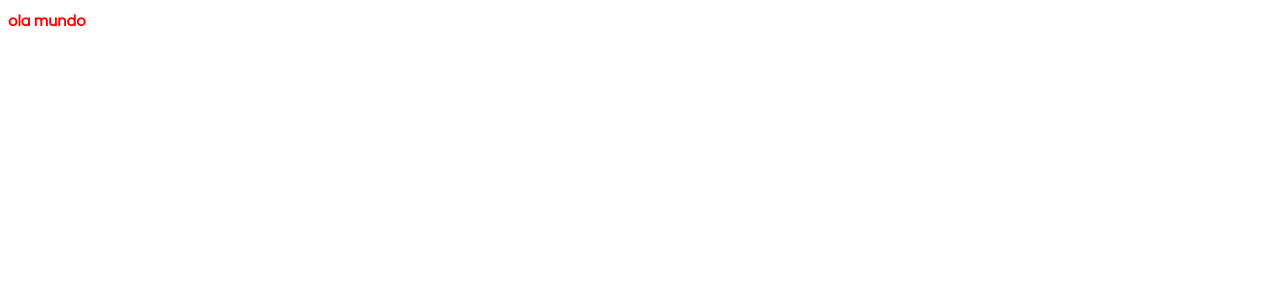
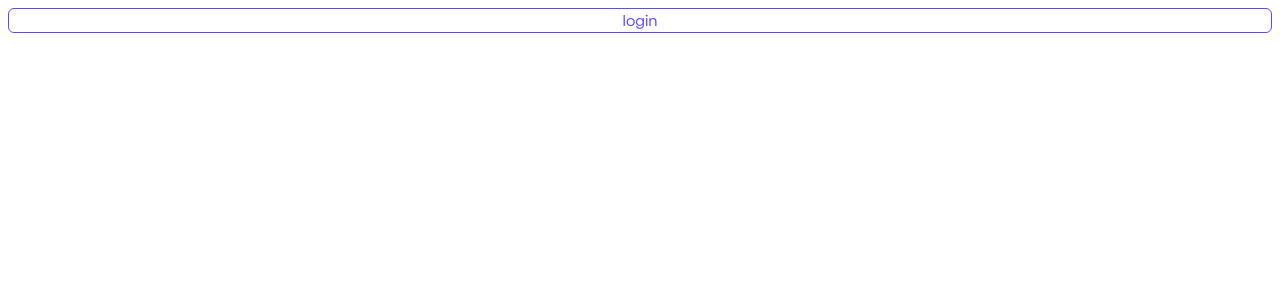
Before and after one commit to samuelESP/devagram-react, a Next.js app: page / in a window 1280 px wide. Shown: the top 300 px of the page. Built offline with nearby package versions, Linux system fonts and the light colour scheme.

Commit message:
Criado Botâo

```diff
--- /dev/null
+++ b/components/button/button.scss
@@ -0,0 +1,38 @@
+@mixin botaoPrimario {
+    background-color: $corPrimaria;
+    color: $branco;
+}
+
+@mixin botaoInvetido {
+    background-color: $branco;
+    color: $corPrimaria;
+    border: 1px solid $corPrimaria;
+}
+
+.btn {
+    width: 100%;
+    border: none;
+    border-radius: 6px;
+    cursor: pointer;
+
+    &.primaria{
+        @include botaoPrimario;
+
+        &:hover {
+            @include botaoInvetido;
+        }
+    }
+
+    &.outline {
+        @include botaoInvetido;
+
+        &:hover {
+            @include botaoPrimario;
+        }
+
+    }
+
+    &:disabled {
+        opacity: 0.5;
+    }
+}
--- /dev/null
+++ b/components/button/index.js
@@ -0,0 +1,17 @@
+export default function Button({
+    tipo='button',
+    texto,
+    cor='primaria',
+    disable = false,
+    onclick
+}){
+    return(
+        <button
+        type={tipo}
+        className={`btn ${cor}`}
+        disabled={disable}
+         onClick={onclick}>
+            {texto}
+        </button>
+    )
+}
--- a/pages/index.js
+++ b/pages/index.js
@@ -1,8 +1,9 @@
+import Button from "@/components/button";
 
 export default function Home() {
   return (
     <>
-      <h1>ola mundo</h1>
+      <Button texto={"login"} cor={"outline"} onclick={() => console.log("Botão CLicado")}/>
     </>
   );
 }
--- a/styles/globals.scss
+++ b/styles/globals.scss
@@ -4,5 +4,7 @@
 *{
   font-family: $fontRegular;
   font-size: 15px;
-  color: $vermelho;
 }
+
+
+@import "../components/button/button.scss";
```
